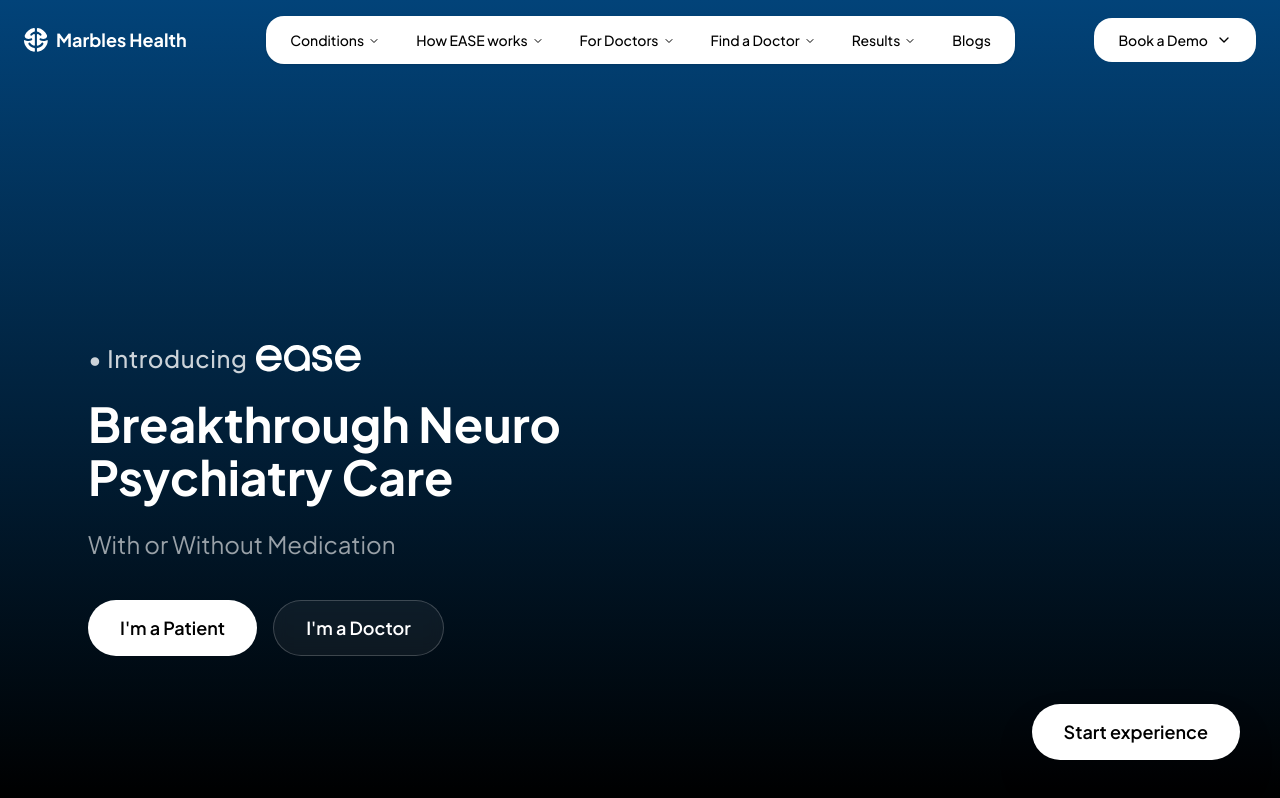
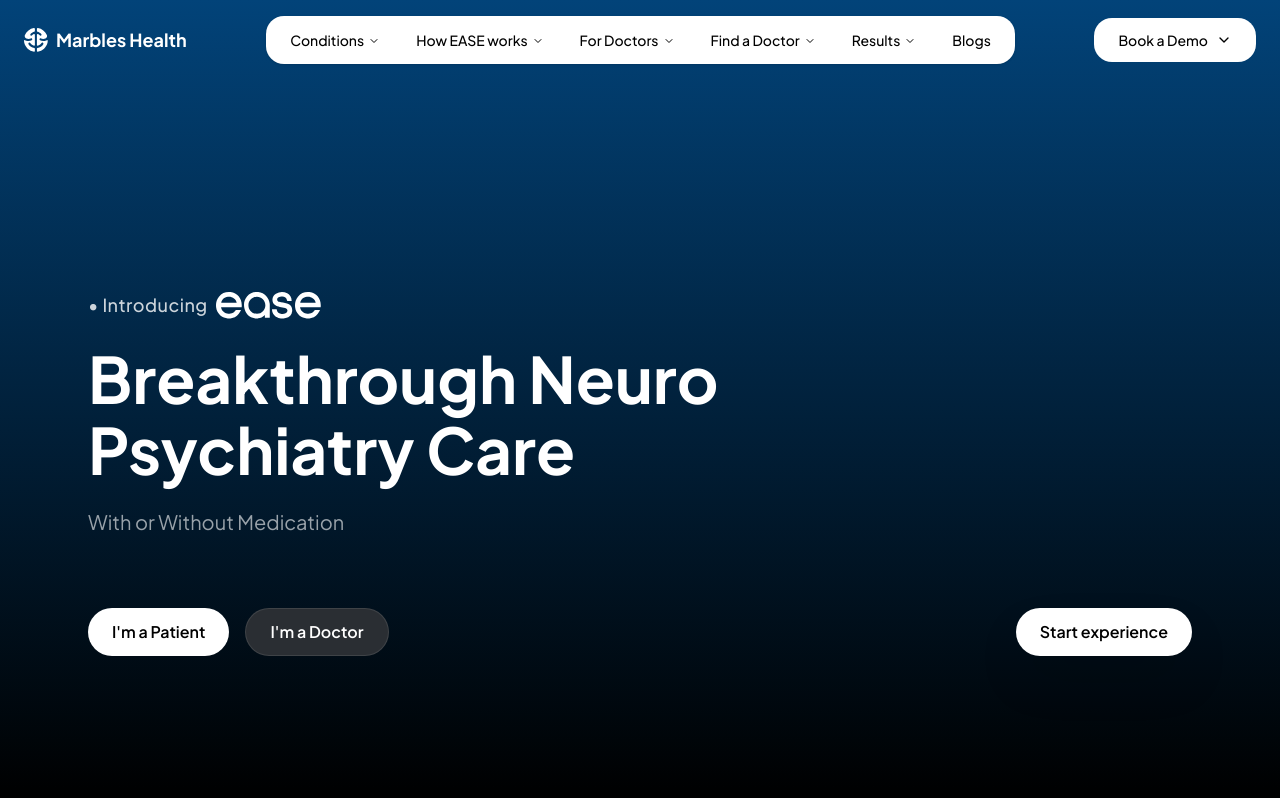
Before and after one commit to LoneWolf4713/mh-intern, a Next.js app: page / in a window 1280 px wide. Built offline with nearby package versions, Linux system fonts and the light colour scheme.

Commit message:
animations try one

```diff
--- a/components/sections/HeroSection.tsx
+++ b/components/sections/HeroSection.tsx
@@ -1,41 +1,54 @@
 "use client"
 
+import { useEffect, useRef } from "react"
 import { Button } from "@/components/ui/button"
 import { EaseLogo } from "@/components/ui/EaseLogo"
+import { heroEntranceTimeline } from "@/motion/hero"
 
 export function HeroSection() {
+  const sectionRef = useRef<HTMLElement>(null)
+
+  useEffect(() => {
+    const tl = heroEntranceTimeline(sectionRef)
+    return () => {
+      tl?.kill()
+    }
+  }, [])
+
   return (
-    <section className="relative flex min-h-screen w-full flex-col justify-end mx-10 px-8 py-24 pb-36 md:px-12 ">
+    <section ref={sectionRef} className="relative flex min-h-screen  flex-col justify-end mx-10 px-8 py-24 pb-36 md:px-12">
       <div className="flex max-w-2xl flex-col items-start text-left">
-        <div data-animate="fadeUp" className="mb-6 flex items-center gap-2 text-2xl font-medium tracking-wide text-white/80">
+        <div data-animate="fadeUp" className="mb-6 flex items-center gap-2 text-base md:text-lg font-medium tracking-wide text-white/80">
           <span>• Introducing</span>
           <EaseLogo />
         </div>
 
-        <h1 data-animate="fadeUp" className="mb-6 text-4xl font-bold leading-[1.1] text-white md:text-3xl lg:text-5xl">
+        <h1 data-animate="fadeUp" className="mb-6 text-4xl font-bold leading-[1.1] text-white md:text-5xl lg:text-[64px]">
           Breakthrough Neuro Psychiatry Care
         </h1>
 
-        <p data-animate="fadeUp" className="mb-10 text-xl text-white/60 md:text-2xl">
+        <p data-animate="fadeUp" className="mb-10 text-lg text-white/60 md:text-xl">
           With or Without Medication
         </p>
+      </div>
 
-        <div data-animate="fadeUp" className="flex flex-wrap gap-4">
-          <Button variant="default" className="h-14 rounded-full px-8 text-lg font-semibold bg-white text-black hover:bg-white/90">
+      <div className="flex w-full flex-wrap items-center justify-between mt-8">
+        <div className="flex flex-wrap gap-4">
+          <Button data-animate="fadeUp" variant="default" className="h-12 rounded-full px-6 text-base font-semibold bg-white text-black hover:bg-white/90">
             I'm a Patient
           </Button>
-          <Button variant="outline" className="h-14 rounded-full px-8 text-lg font-semibold border-white/20 bg-white/5 text-white backdrop-blur-sm hover:bg-white/10">
+          <Button data-animate="fadeUp"  className="h-12 rounded-full px-6 text-base font-semibold bg-[#2A2E33] text-white border border-white/10 hover:bg-[#383d44]">
             I'm a Doctor
           </Button>
         </div>
+
+        <Button data-animate="fadeUp"
+          variant="default"
+          className="h-12 rounded-full px-6 text-base font-semibold bg-white text-black shadow-2xl hover:bg-white/90"
+        >
+          Start experience
+        </Button>
       </div>
-
-      <Button
-        variant="default"
-        className="fixed bottom-10 right-10 h-14 rounded-full px-8 text-lg font-semibold bg-white text-black shadow-2xl hover:bg-white/90"
-      >
-        Start experience
-      </Button>
     </section>
   )
 }
--- a/motion/hero.ts
+++ b/motion/hero.ts
@@ -0,0 +1,30 @@
+import { gsap } from "@/lib/gsap"
+
+export const heroEntranceTimeline = (containerRef: React.RefObject<HTMLElement>) => {
+  if (!containerRef.current) return null
+
+  const targets = containerRef.current.querySelectorAll('[data-animate="fadeUp"]')
+
+  const tl = gsap.timeline()
+
+  tl.fromTo(
+    targets,
+    {
+      y: 40,
+      opacity: 0,
+      filter: "blur(12px)",
+      scale: 0.98,
+    },
+    {
+      y: 0,
+      opacity: 1,
+      filter: "blur(0px)",
+      scale: 1,
+      duration: 1.4,
+      ease: "power4.out",
+      stagger: 0.15,
+    }
+  )
+
+  return tl
+}
```
Also changed, not shown: 1 other file (tests, documents, lock files or other folders).
